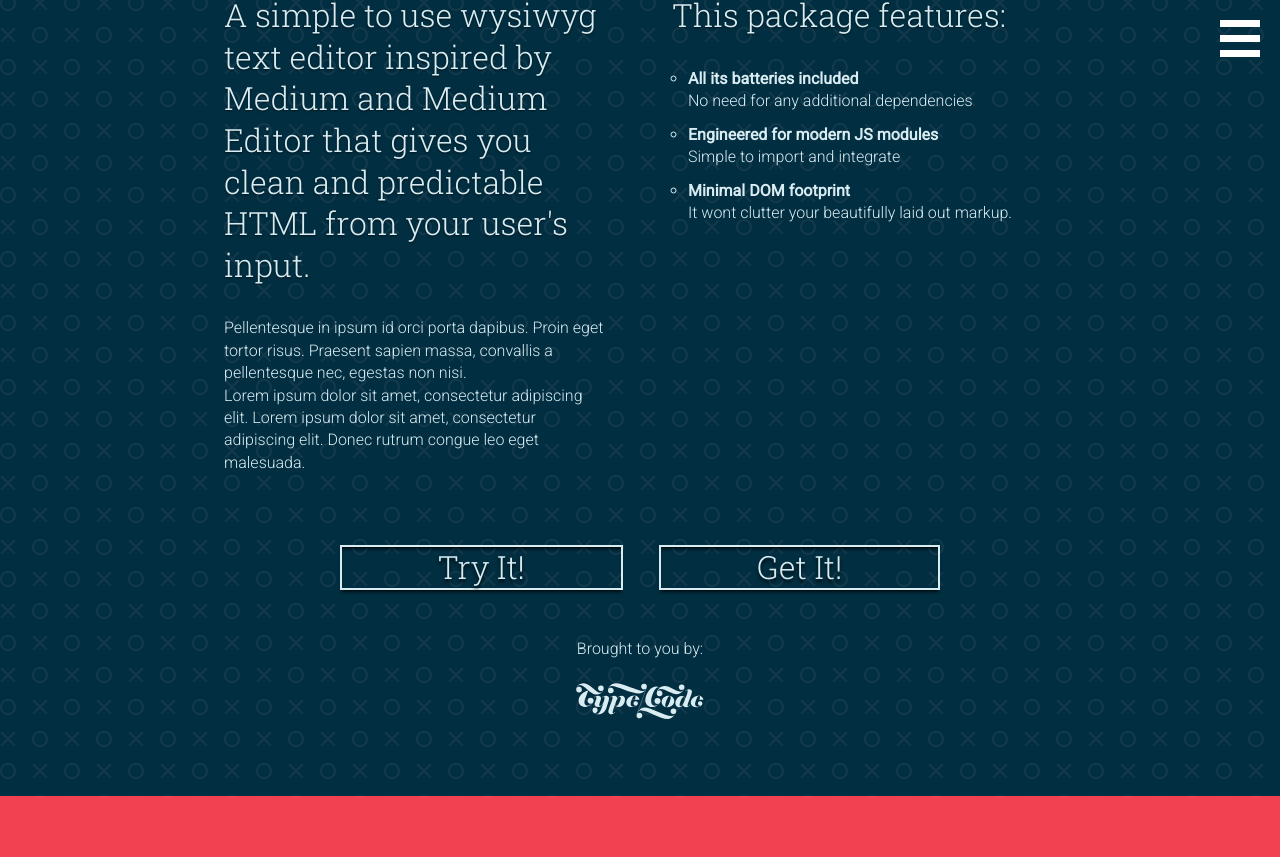
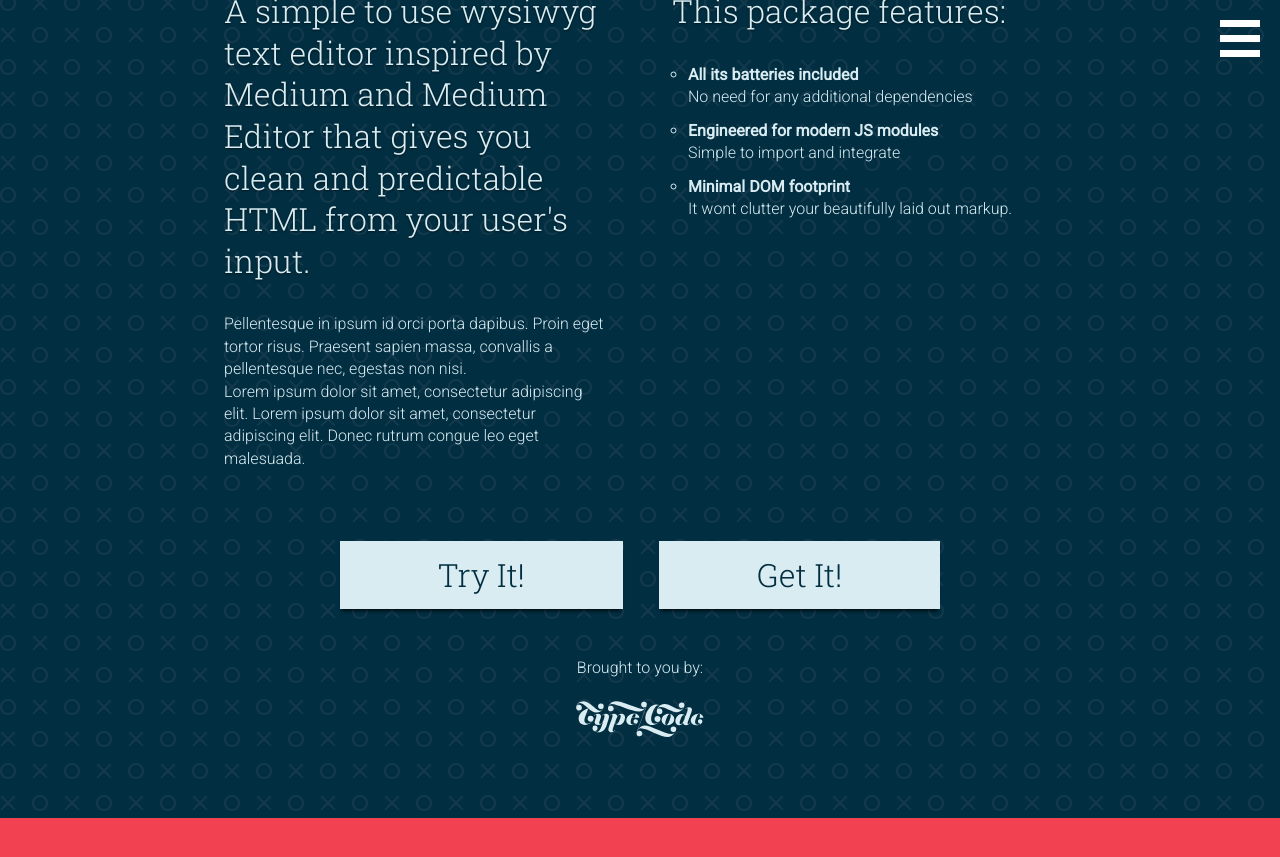
Before and after one commit to typecode/typester, a Jekyll site: the page built from index.html, in a window 1280 px wide and 900 px high, scrolled down 901 px. Shown: the top 857 px of the window. Built offline with Jekyll 4.4.1, drawn with Linux system fonts in a browser that asks for light colours; some of the changed text lies outside the part shown.

Commit message:
Tweaks to ensure <br> tags are displayed in the code view for the demo + minor style tweaks to the buttons

```diff
--- a/_js/includes/demo.js
+++ b/_js/includes/demo.js
@@ -40,6 +40,9 @@
     };
 
     const elemToCodeStr = function (elem, indent, parentIsBlock) {
+        if (elem.nodeType === Node.ELEMENT_NODE && !elem.childNodes.length) {
+            return openTag(elem) + '</span><span class="code-line">';
+        }
         if (!elem.textContent.trim().length) { return ''; }
         let elemHTML = '';
         const { tagName } = elem;
--- a/_sass/_controls.scss
+++ b/_sass/_controls.scss
@@ -1,17 +1,20 @@
 .btn {
     display: inline-block;
     font-size: 2rem;
-    border: 2px solid;
-    padding: 0.15em 3em;
+    border: 2px solid $pattens_blue;
+    padding: 0.5em 3em;
     margin: 1rem;
     cursor: pointer;
-    box-shadow: 0 4px 0.1em -2px rgba(0,0,0,0.75), inset 0 4px 0.1em -2px rgba(0,0,0,0.75);
-    text-shadow: 0 3px 0.1em rgba(0,0,0,0.75);
+    box-shadow: 0 4px 0.1em -2px rgba(0,0,0,0.75);
+    // text-shadow: 0 3px 0.1em rgba(0,0,0,0.75);
+    background-color: $pattens_blue;
+    color: $blue_whale;
 
     &:hover {
-        background-color: $pattens_blue;
-        color: $blue_whale;
+        background-color: $mandy;
+        color: $white;
         box-shadow: 0 4px 0.1em -2px rgba(0,0,0,0.75);
         text-shadow: none;
+        border-color: $mandy;
     }
 }
--- a/assets/js/bundle.js
+++ b/assets/js/bundle.js
@@ -195,6 +195,9 @@
     };
 
     var elemToCodeStr = function (elem, indent, parentIsBlock) {
+        if (elem.nodeType === Node.ELEMENT_NODE && !elem.childNodes.length) {
+            return openTag(elem) + '</span><span class="code-line">';
+        }
         if (!elem.textContent.trim().length) { return ''; }
         var elemHTML = '';
         var tagName = elem.tagName;
```
